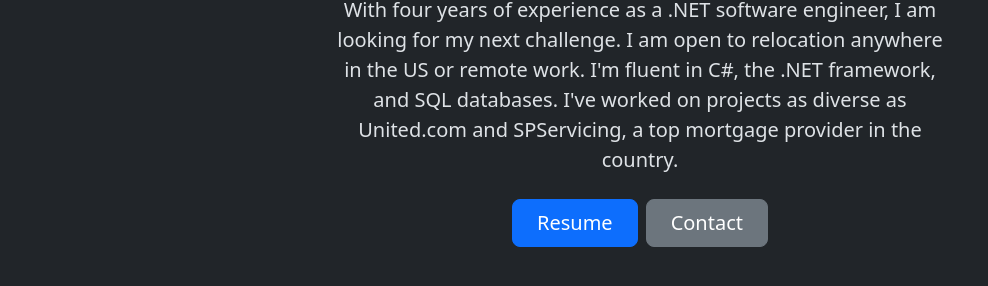
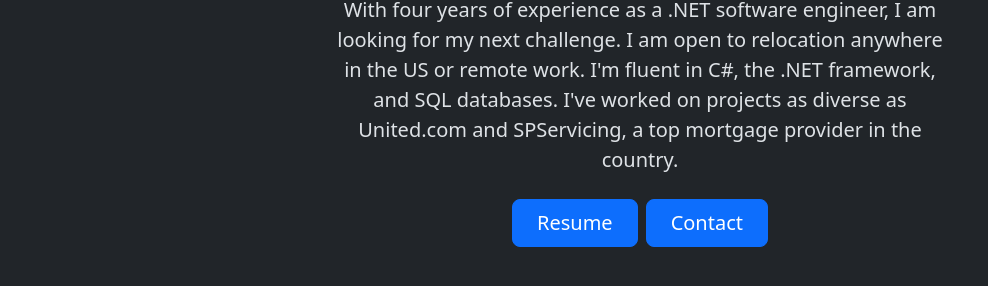
Before and after one commit to BearWithMe18/BearWithMe18.github.io, a website: page index.html in a window 1280 px wide. Shown: the part 254-540 px from the top of the page, without its empty margins (0-988 px from the left). Drawn offline with nearby package versions, Linux system fonts and the light colour scheme.

Commit message:
Changed Contact Button Color

```diff
--- a/index.html
+++ b/index.html
@@ -22,7 +22,7 @@
                 mortgage provider in the country.</p>
             <div class="d-grid gap-2 d-sm-flex justify-content-sm-center">
                 <a class="btn btn-primary btn-lg px-4 gap-3" href="resume.html">Resume</a>
-                <a class="btn btn-secondary btn-lg px-4" href="contact.html">Contact</a>
+                <a class="btn btn-primary btn-lg px-4" href="contact.html">Contact</a>
             </div>
         </div>
     </div>
```
